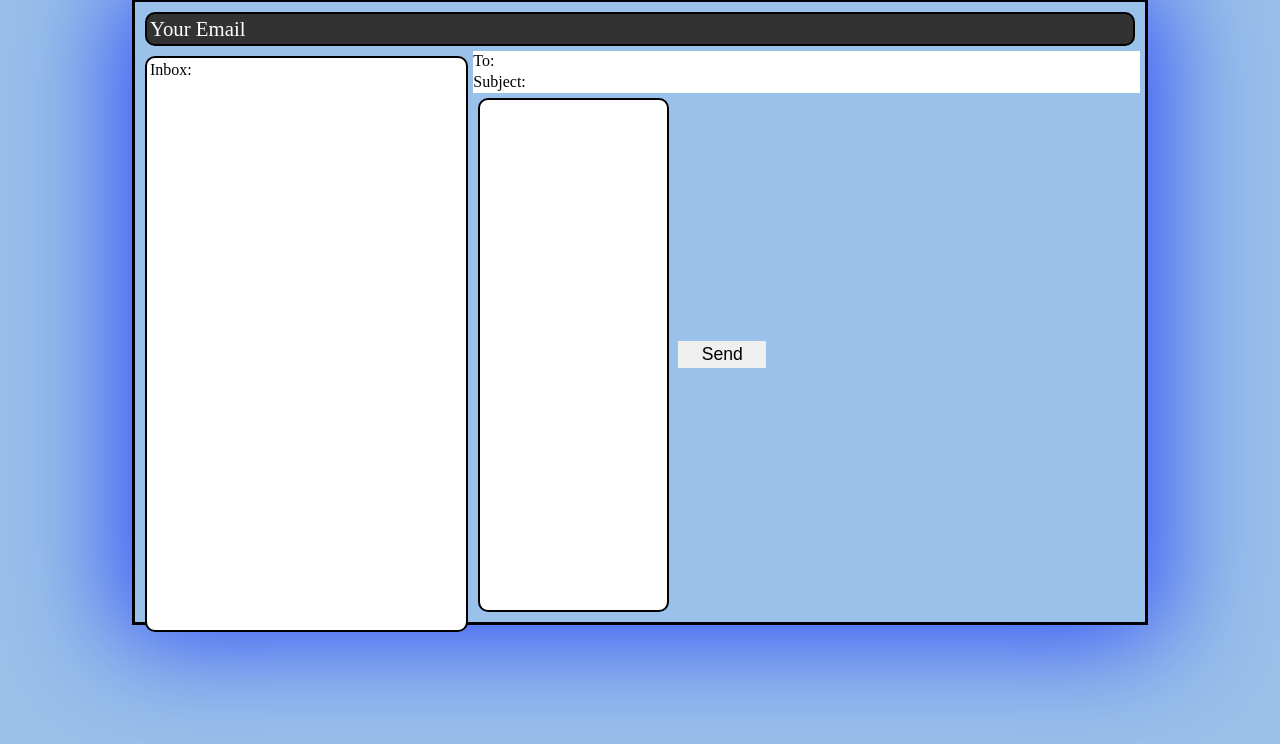
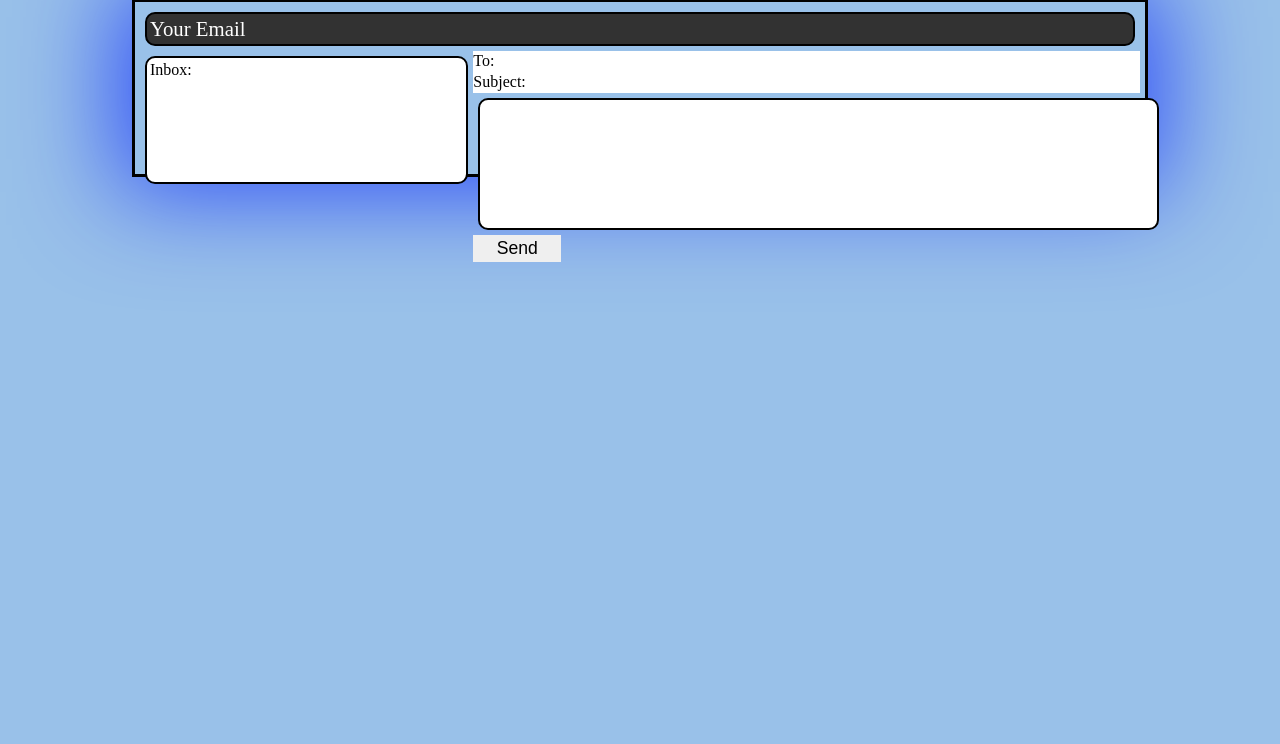
Before and after one commit to ChenChai/XIII, a PHP site: page /email/index.php in a window 1280 px wide. Shown: the part 42-786 px from the top of the page. Run offline with PHP 8.4, Linux system fonts and the light colour scheme; data that the repository does not hold is empty.

Commit message:
Quick change

```diff
--- a/email/emailStyles.css
+++ b/email/emailStyles.css
@@ -72,7 +72,8 @@ body {
     grid-column: 2/3;
     grid-row: 3/4;
     height: 500px;
-    width: auto;
+    width: 100%;
+    height: 100%;
     border: 2px solid black;
     border: 2px solid black;
     border-radius: 10px;
--- a/index.php
+++ b/index.php
@@ -9,7 +9,7 @@
     <body>
         <div class="container">
             <p id="welcome"></p>
-
+            <h1>WELCOME TO BLOCKMAIL</h1>
             <h1>Login</h1>
 
 
```
